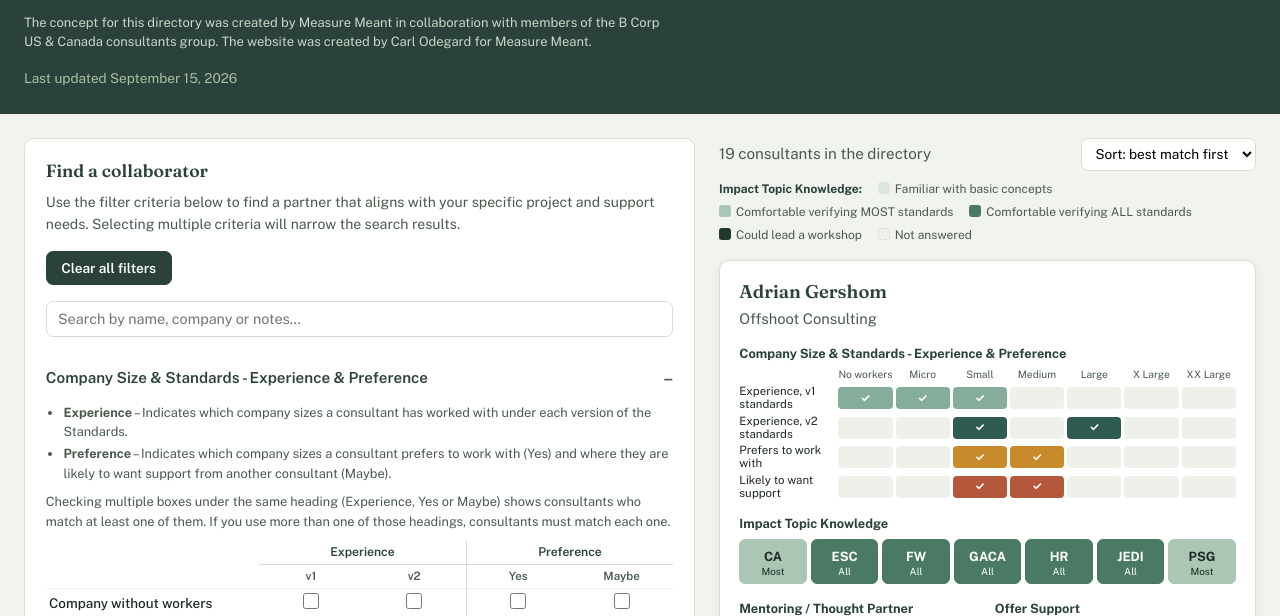
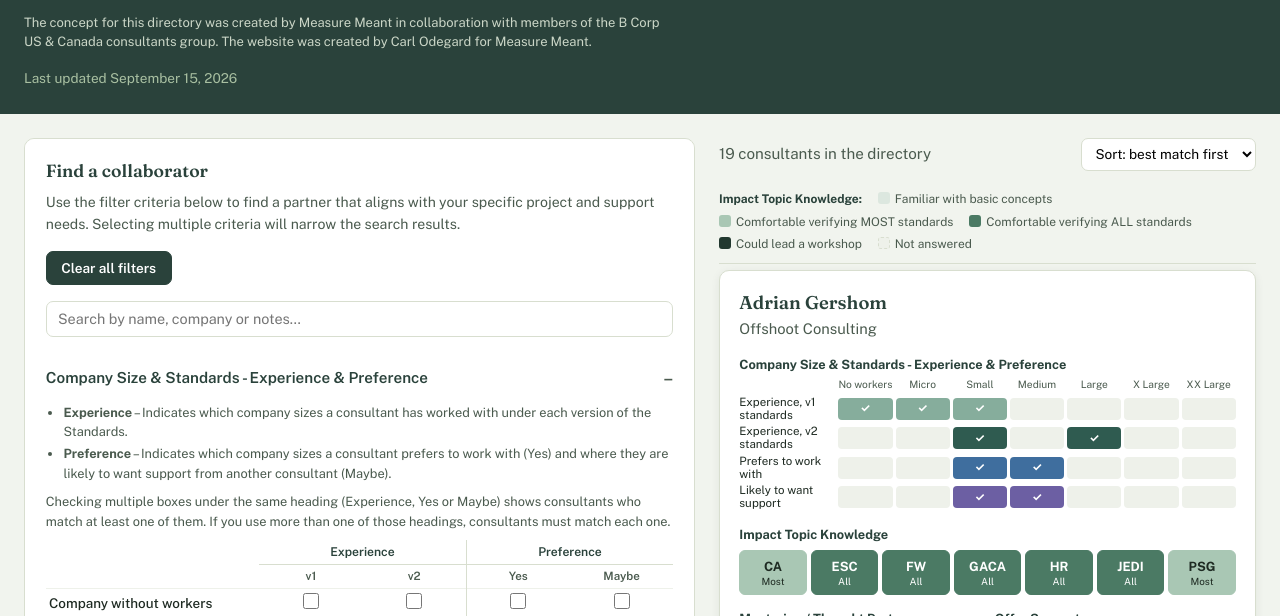
Before and after one commit to marodepnw/marodepnw.github.io, a plain HTML site: page index.html in a window 1280 px wide. Shown: the part 172-788 px from the top of the page. Drawn offline with nearby package versions, Linux system fonts and the light colour scheme.

Commit message:
Update index.html

```diff
--- a/index.html
+++ b/index.html
@@ -98,6 +98,7 @@
 
   .legend{display:flex;flex-wrap:wrap;gap:.3rem 1rem;font-size:.75rem;color:var(--ink-soft);margin-bottom:1rem;align-items:center;}
   .legend b{color:var(--forest-dark);}
+  .legend.sticky{position:sticky;top:0;z-index:5;background:var(--paper);padding:.6rem 0;margin-bottom:.4rem;border-bottom:1px solid var(--line);}
   .legend .sw{display:inline-block;width:12px;height:12px;border-radius:3px;vertical-align:-1px;margin-right:.3rem;}
 
   .cards{display:flex;flex-direction:column;gap:1rem;}
@@ -121,8 +122,8 @@
   .sc{height:22px;border-radius:4px;background:var(--empty);display:flex;align-items:center;justify-content:center;font-size:.72rem;font-weight:700;color:#fff;}
   .sc.on.v1{background:#86AD9C;}
   .sc.on.v2{background:#2F5B50;}
-  .sc.on.pref{background:var(--gold);}
-  .sc.on.supp{background:var(--rust);}
+  .sc.on.pref{background:#3F6E9E;}
+  .sc.on.supp{background:#6C5FA3;}
   .sc.hit, .tile.hit, .mc.hit{outline:2px solid var(--ink);outline-offset:1px;}
 
   /* impact-topic tiles */
@@ -201,7 +202,7 @@
         <option value="name">Sort: name (A–Z)</option>
       </select>
     </div>
-    <div class="legend">
+    <div class="legend sticky">
       <b>Impact Topic Knowledge:</b>
       <span><i class="sw" style="background:var(--lv0)"></i>Familiar with basic concepts</span>
       <span><i class="sw" style="background:var(--lv1)"></i>Comfortable verifying MOST standards</span>
```
